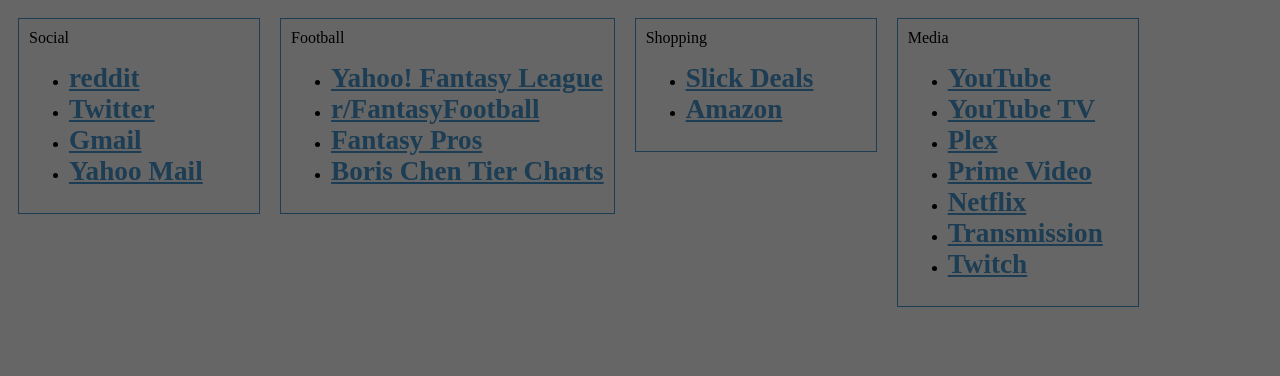
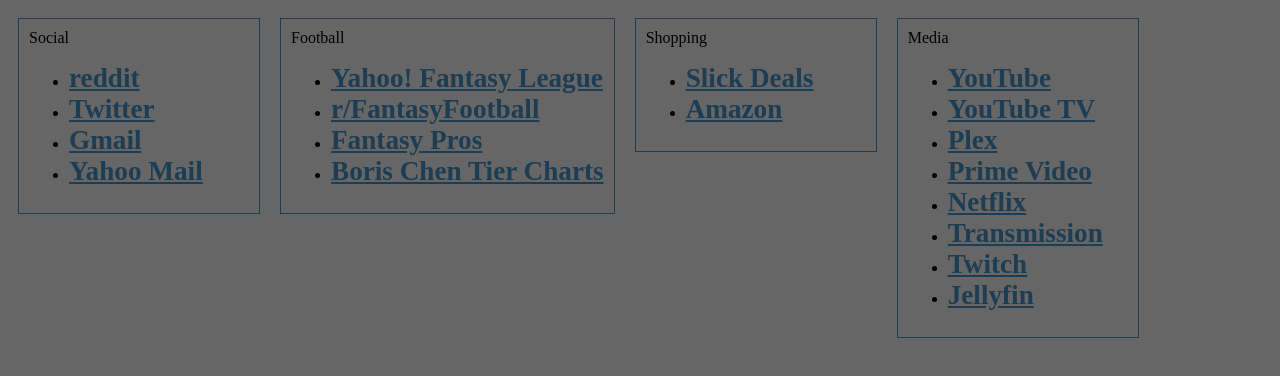
Before and after one commit to mattlokk/Homepage, a plain HTML site: page Index.html in a window 1280 px wide. Drawn offline with Linux system fonts and the light colour scheme.

Commit message:
jellyfin

```diff
--- a/Index.html
+++ b/Index.html
@@ -151,6 +151,9 @@
           <li>
             <a href="https://www.twitch.tv/" target="_blank">Twitch</a>
           </li>
+          <li>
+            <a href="http://10.0.0.207:8096/" target="_blank">Jellyfin</a>
+          </li>
         </ul>
       </div>
     </div>
```
